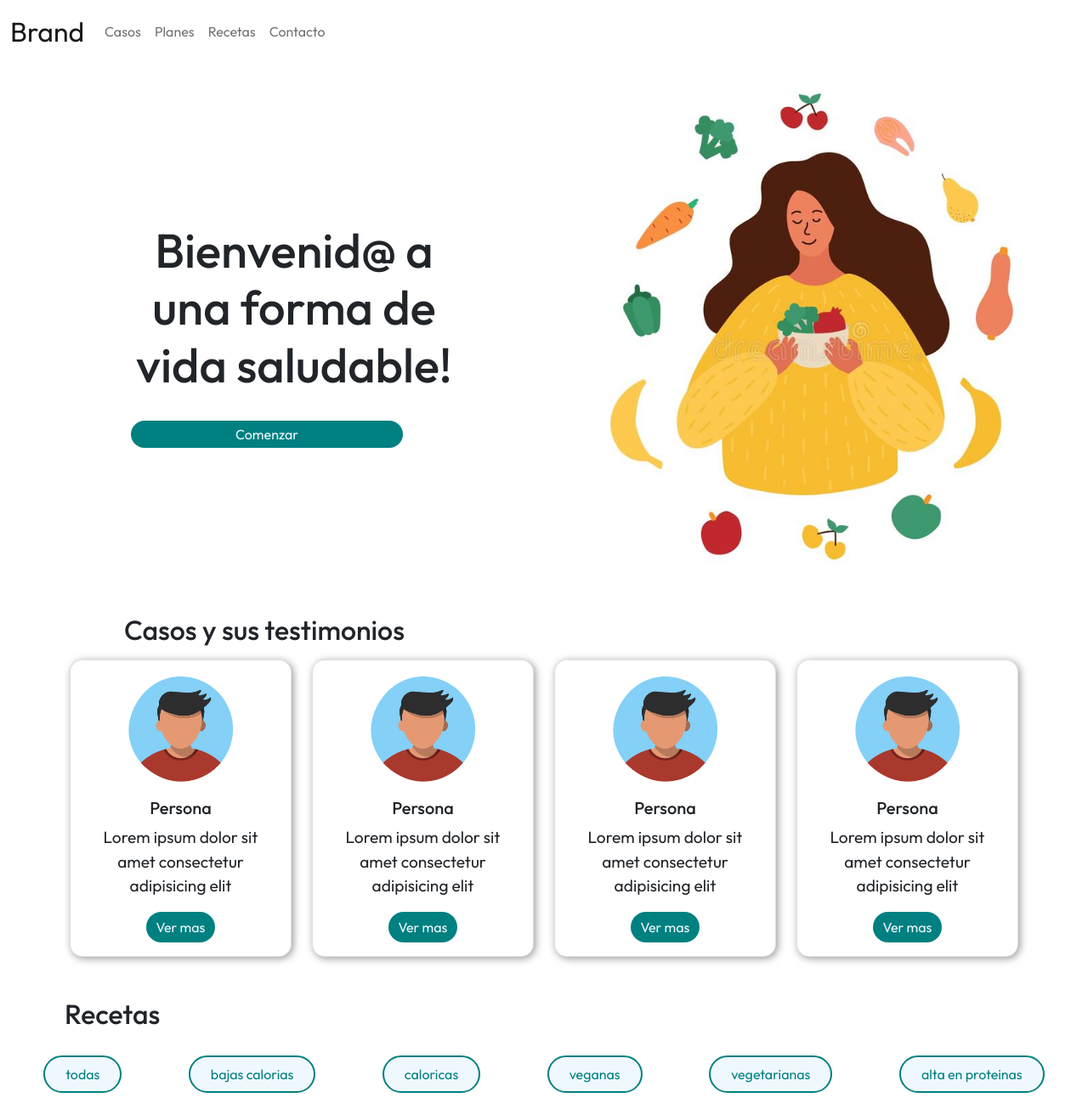
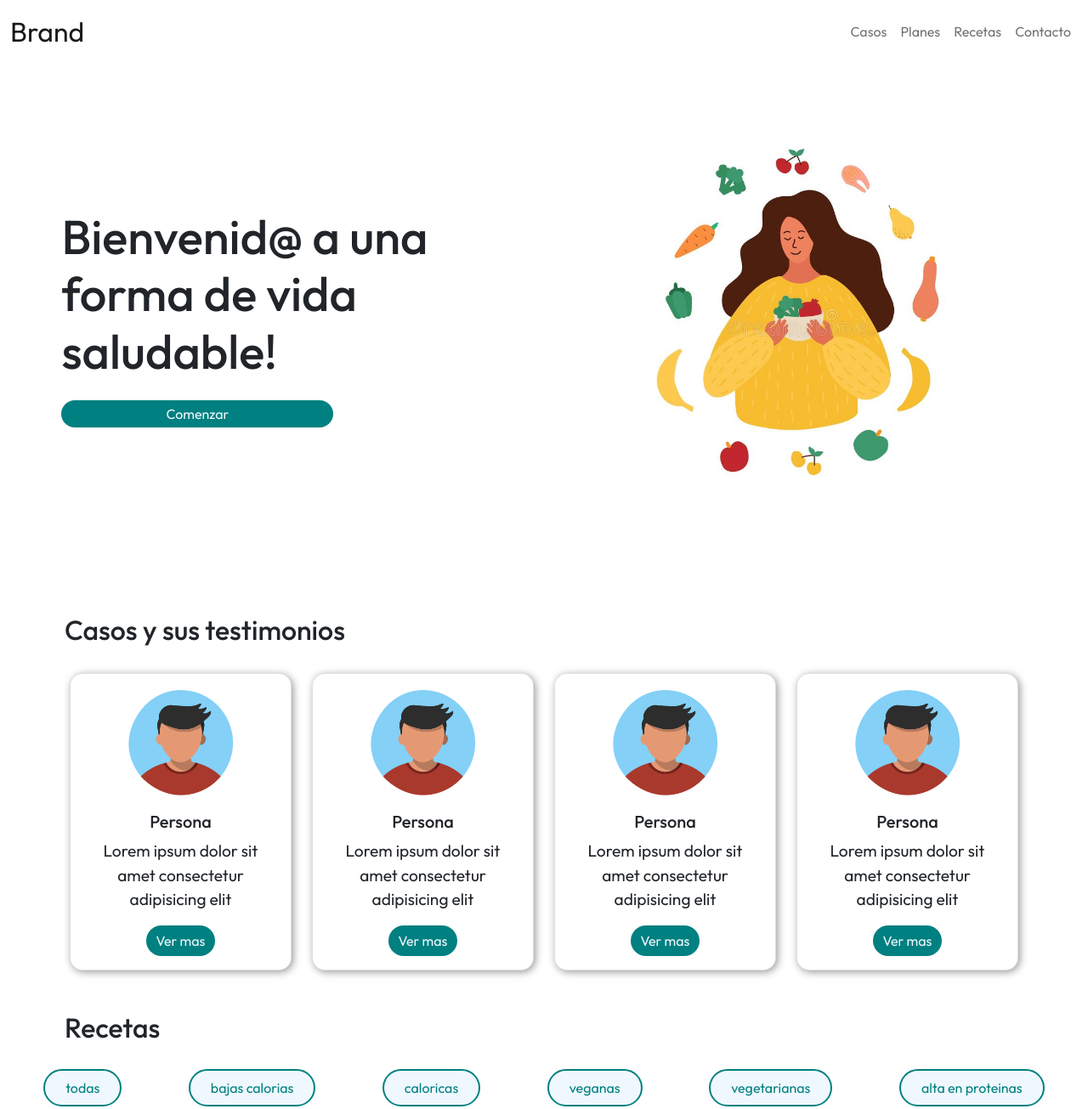
Before and after one commit to geraBarboni/CoderHouse-DW-PF-Nutricionista, a plain HTML site: page index.html in a window 1280 px wide. Shown: the top 1305 px of the page at 85% size. Drawn offline with nearby package versions, Linux system fonts and the light colour scheme.

Commit message:
creo rama nueva sass+seo

```diff
--- a/css/style.css
+++ b/css/style.css
@@ -1,6 +1,6 @@
 /*-------------------------------------------------------------------------------------GENERALES*/
 * {
-  font-family: "Outfit", sans-serif;
+  font-family: 'Outfit', sans-serif;
 }
 
 a {
@@ -130,8 +130,8 @@ p {
 }
 
 .section__hero--right {
-  width: 50vw;
-  height: 50vw;
+  width: 35vw;
+  height: 35vw;
   background-repeat: no-repeat;
   background-size: cover;
   background-position: center;
--- a/index.html
+++ b/index.html
@@ -39,7 +39,7 @@
             <span class="navbar-toggler-icon"></span>
           </button>
           <div class="collapse navbar-collapse" id="navbarSupportedContent">
-            <ul class="navbar-nav me-auto mb-2 mb-lg-0">
+            <ul class="navbar-nav ms-auto mb-2 mb-lg-0">
               <li class="nav-item">
                 <a class="nav-link" href="./secciones/casos.html">Casos</a>
               </li>
@@ -65,19 +65,22 @@
       <!--HERO-->
       <section class="row section__hero align-items-center">
         <div class="col-12 col-md-6 order-md-first">
-          <div class="section__hero--left--texts m-auto text-center">
-            <h1>Bienvenid@ a una forma de vida saludable!</h1>
+          <div class="section__hero--left--texts m-auto">
+            <h1 class="m-0">
+              Bienvenid@ a una forma de vida saludable!
+            </h1>
             <button class="mt-4 btn-primary">Comenzar</button>
           </div>
         </div>
         <div class="col-12 col-md-6 order-first">
-          <div class="section__hero--right"></div>
+          <div class="section__hero--right m-auto"></div>
         </div>
       </section>
 
       <!--CASOS-->
-      <section class="container mt-5">
-        <h2 class="mt-5">Casos y sus testimonios</h2>
+      <section class="mt-5">
+        <h2 class="mt-5 mb-4">Casos y sus testimonios</h2>
+        <div class="container">
           <div class="row">
             <div class="col-12 col-md-3 mt-2">
               <div class="card section__casos--caso">
@@ -140,6 +143,7 @@
                     Lorem ipsum dolor sit amet consectetur adipisicing elit
                   </p>
                   <a href="#" class="btn btn-primary">Ver mas</a>
+                </div>
               </div>
             </div>
           </div>
```
Also changed, not shown: secciones/casos.html (+1 -1 lines), secciones/contacto.html (+1 -1 lines), secciones/planes.html (+1 -1 lines), secciones/recetas.html (+1 -1 lines). Lines whose indentation alone changed are shown as unchanged.
